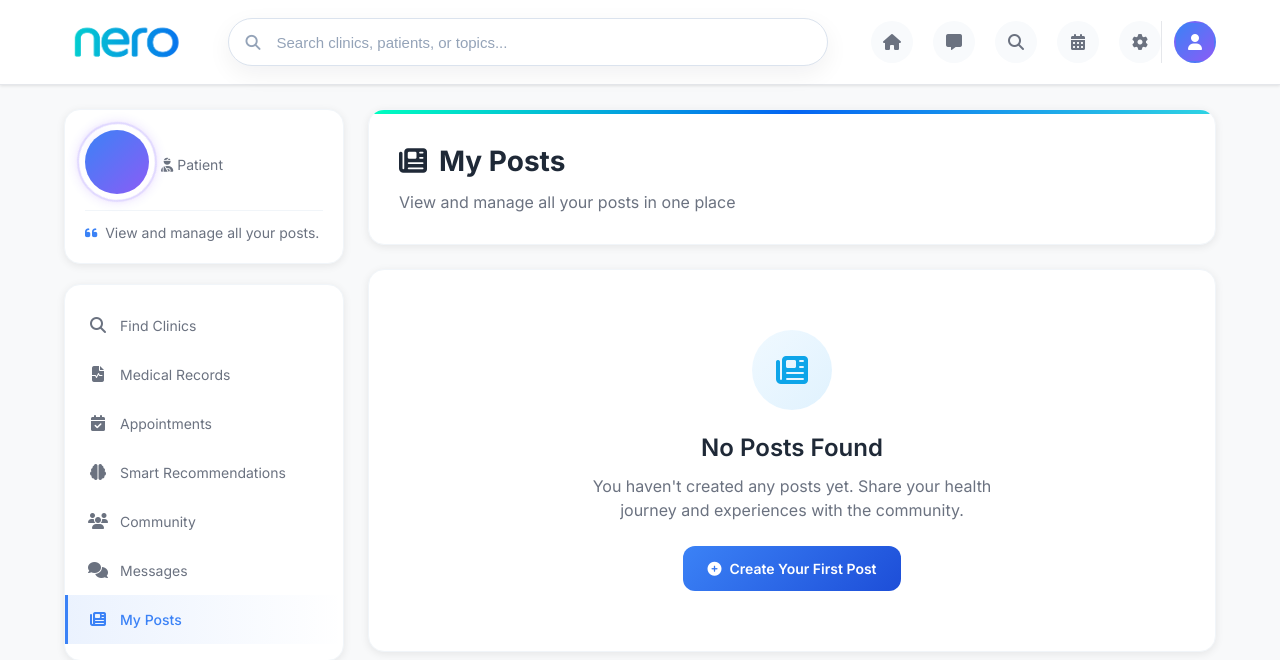
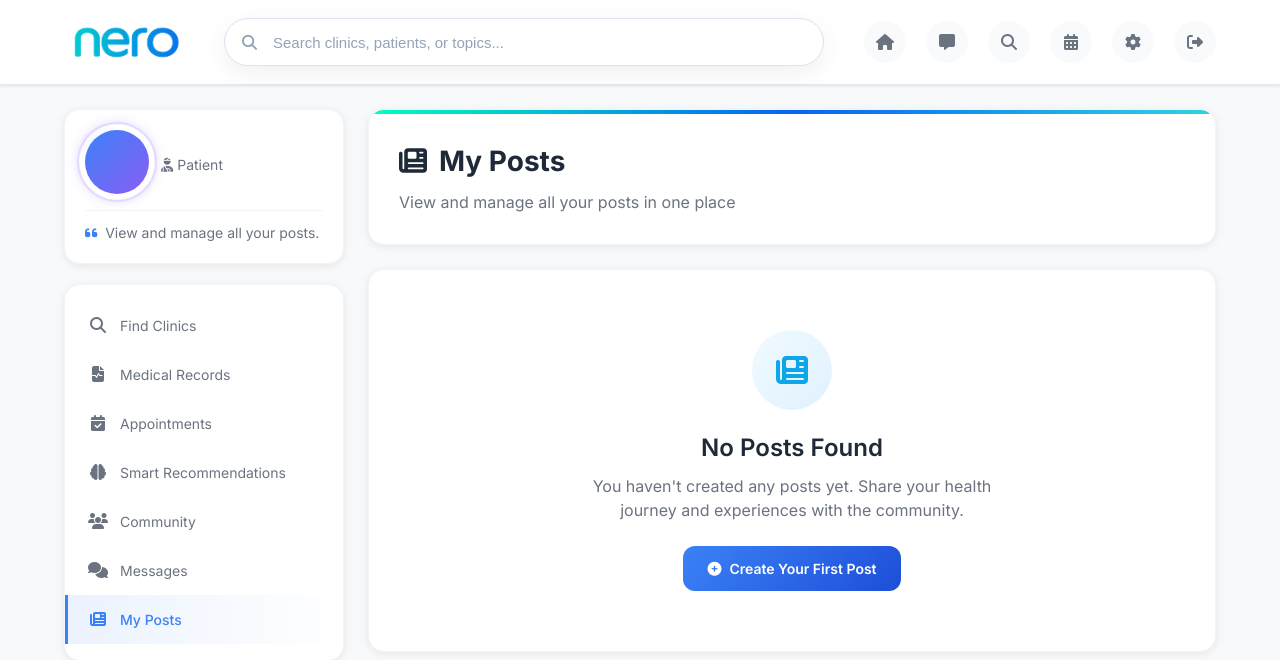
Before and after one commit to dakirBLM/Nero, a Django app: page /patients/my-posts/ in a window 1280 px wide. Shown: the top 660 px of the page. Run offline with Django 5.2, Linux system fonts and the light colour scheme; the visitor is signed in with stand-in values (Sample User, id 1); data that the repository does not hold is empty; parts of the project's set-up code (start-up, migrations or seed data) failed here and were passed over.

Commit message:
Patient header: remove profile icon; add logout icon to nav (was the only logout entry point)

```diff
--- a/templates/includes/patient_nav.html
+++ b/templates/includes/patient_nav.html
@@ -42,28 +42,9 @@
             <a href="{% url 'patient_settings' %}" class="nav-icon{% if active == 'settings' %} active{% endif %}" title="Account Settings">
                 <i class="fas fa-cog"></i>
             </a>
-        </div>
-
-        <!-- User Menu (profile picture removed — neutral account icon keeps the logout menu reachable) -->
-        <div class="user-menu">
-            <button id="avatarBtn" aria-haspopup="true" aria-expanded="false" style="background:transparent;border:none;padding:0;cursor:pointer;">
-                <div class="user-avatar" id="avatarImg" style="display:flex;align-items:center;justify-content:center;background:linear-gradient(135deg,#3b82f6,#8b5cf6);color:#fff;font-size:16px;">
-                    <i class="fas fa-user"></i>
-                </div>
-            </button>
-
-            <div class="avatar-dropdown" id="avatarDropdown">
-                <div class="dropdown-header">
-                    <strong>{{ request.user.username }}</strong>
-                </div>
-                <ul class="dropdown-list">
-                    <li>
-                        <a href="{% url 'logout' %}" style="color:#ef4444;">
-                            <i class="fas fa-sign-out-alt"></i> Logout
-                        </a>
-                    </li>
-                </ul>
-            </div>
+            <a href="{% url 'logout' %}" class="nav-icon" title="Logout">
+                <i class="fas fa-sign-out-alt"></i>
+            </a>
         </div>
     </div>
 </header>
```
